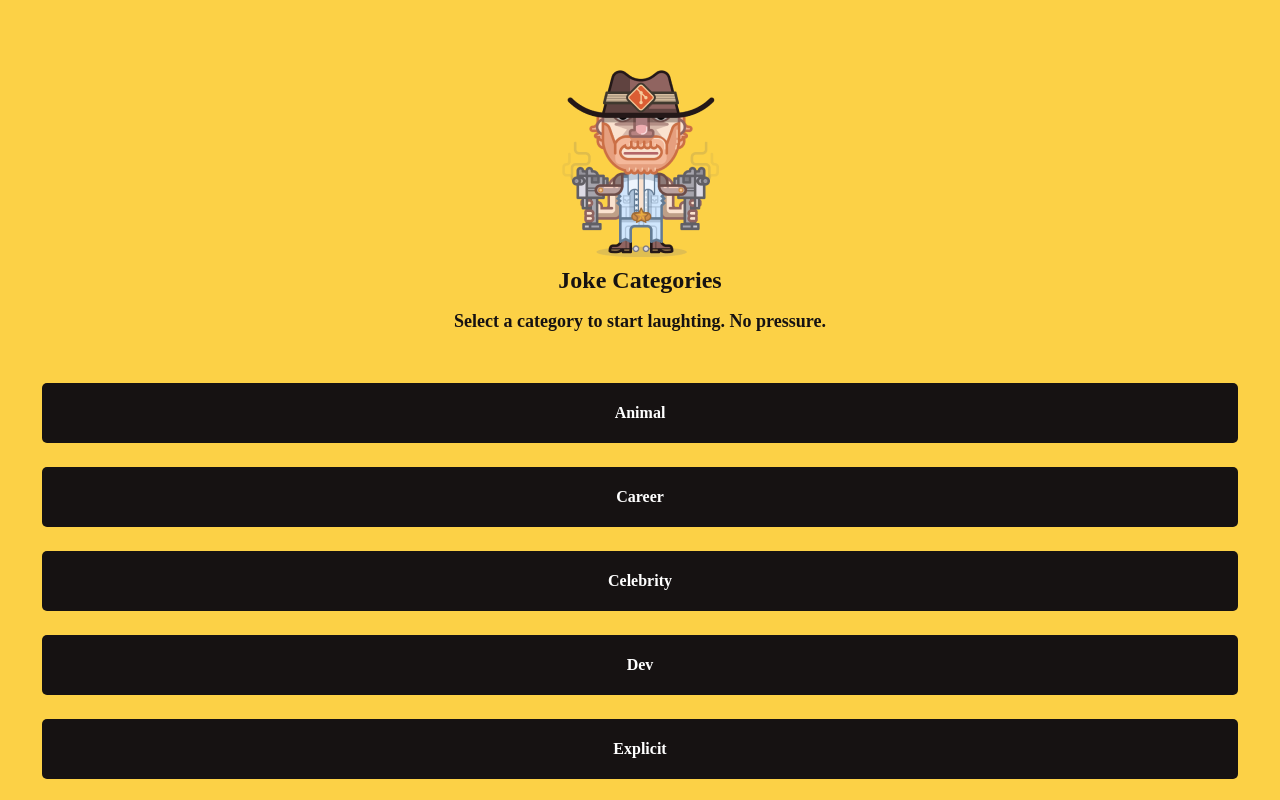
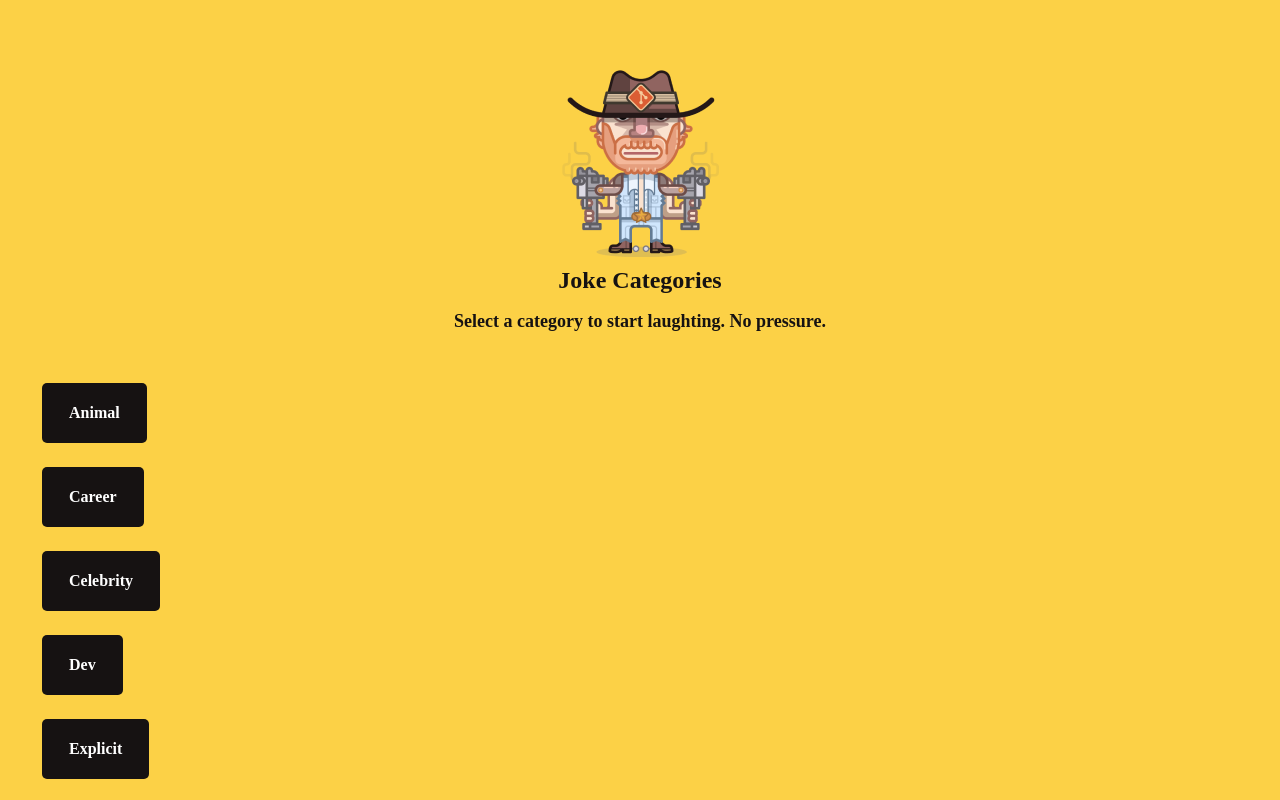
Before and after one commit to rogerramosme/chuck-jokes, a React (Create React App) app: page /categories in a window 1280 px wide. Shown: the top 800 px of the page. Built offline with nearby package versions, Linux system fonts and the light colour scheme; a web font is replaced by a local one.

Commit message:
Adds mocked store

```diff
--- a/src/pages/Categories/Categories.js
+++ b/src/pages/Categories/Categories.js
@@ -1,5 +1,10 @@
-import React from 'react'
+import React, { useEffect } from 'react'
+import { Link } from 'react-router-dom'
+import { useSelector, useDispatch } from 'react-redux'
+import { categoriesRequest, categoriesRequestSuccess } from 'store/reducers/categories'
 import Content from 'components/Content'
+import Loading from 'components/Loading'
+import Error from 'components/Error'
 import {
   ChuckJokesLogo,
   CategoriesTitle,
@@ -8,8 +13,7 @@ import {
   Button
 } from './Categories.style'
 
-export default () => {
-  const categories = [
+const mockCategories = [
   'animal',
   'career',
   'celebrity',
@@ -28,18 +32,41 @@ export default () => {
   'travel'
 ]
 
+export default () => {
+  const { isFetching, isSuccess, isError, error, data } = useSelector(state => state.categories)
+  const dispatch = useDispatch()
+
+  useEffect(() => {
+    dispatch(categoriesRequest())
+    setTimeout(() => {
+      dispatch(categoriesRequestSuccess(mockCategories))
+    }, 2000)
+  }, [dispatch])
+
   return (
     <Content>
+      {isFetching && <Loading />}
+      {!isFetching && isSuccess && (
+        <>
           <ChuckJokesLogo />
           <CategoriesTitle>Joke Categories</CategoriesTitle>
           <CategoriesIntro>Select a category to start laughting. No pressure.</CategoriesIntro>
           <CategoryList>
-        {categories.map(category => (
-          <Button key={category} to={`/category/${category}`}>
-            {category}
-          </Button>
+            {data.map(category => (
+              <Link to={`/category/${category}`}>
+                <Button key={category}>{category}</Button>
+              </Link>
             ))}
           </CategoryList>
+        </>
+      )}
+      {isError && (
+        <Error
+          buttonText="Try again"
+          errorMessage={error}
+          handleError={() => console.log('handleError')}
+        />
+      )}
     </Content>
   )
 }
```
Lines whose indentation alone changed are shown as unchanged.
